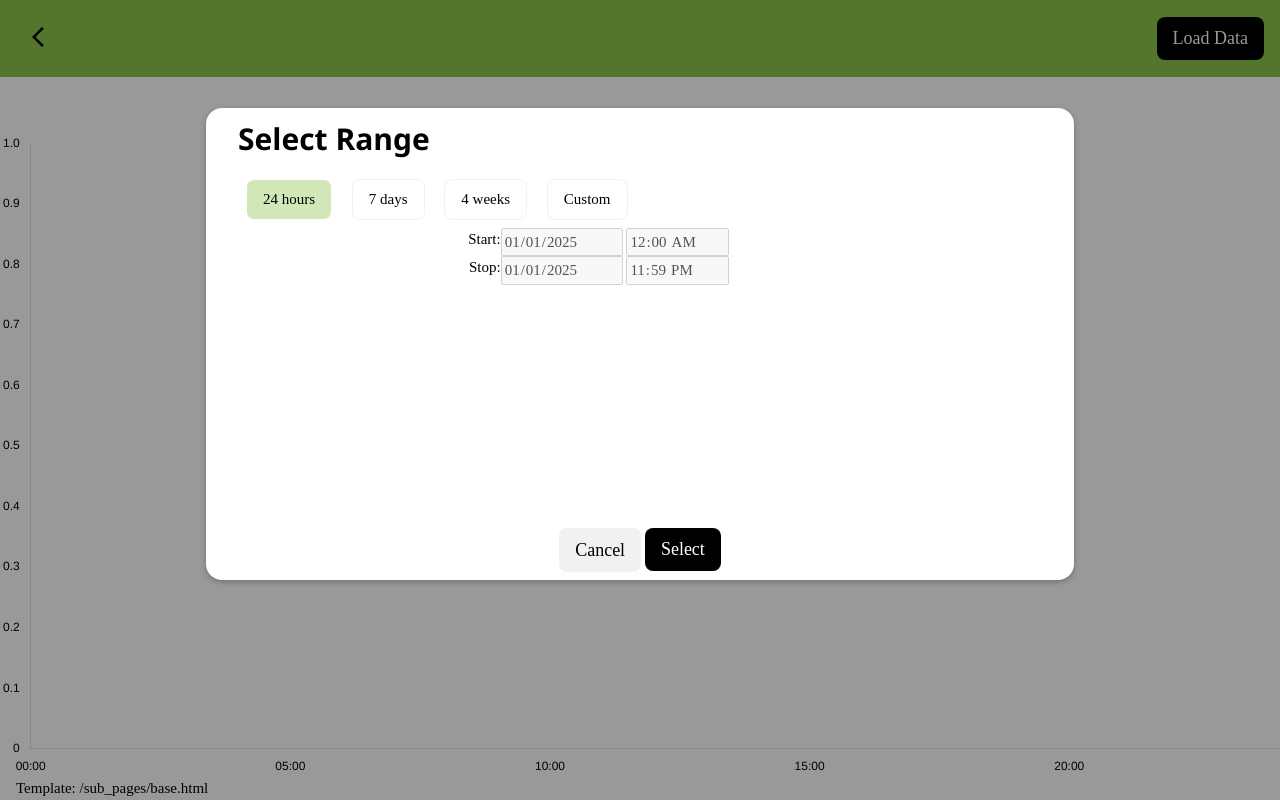
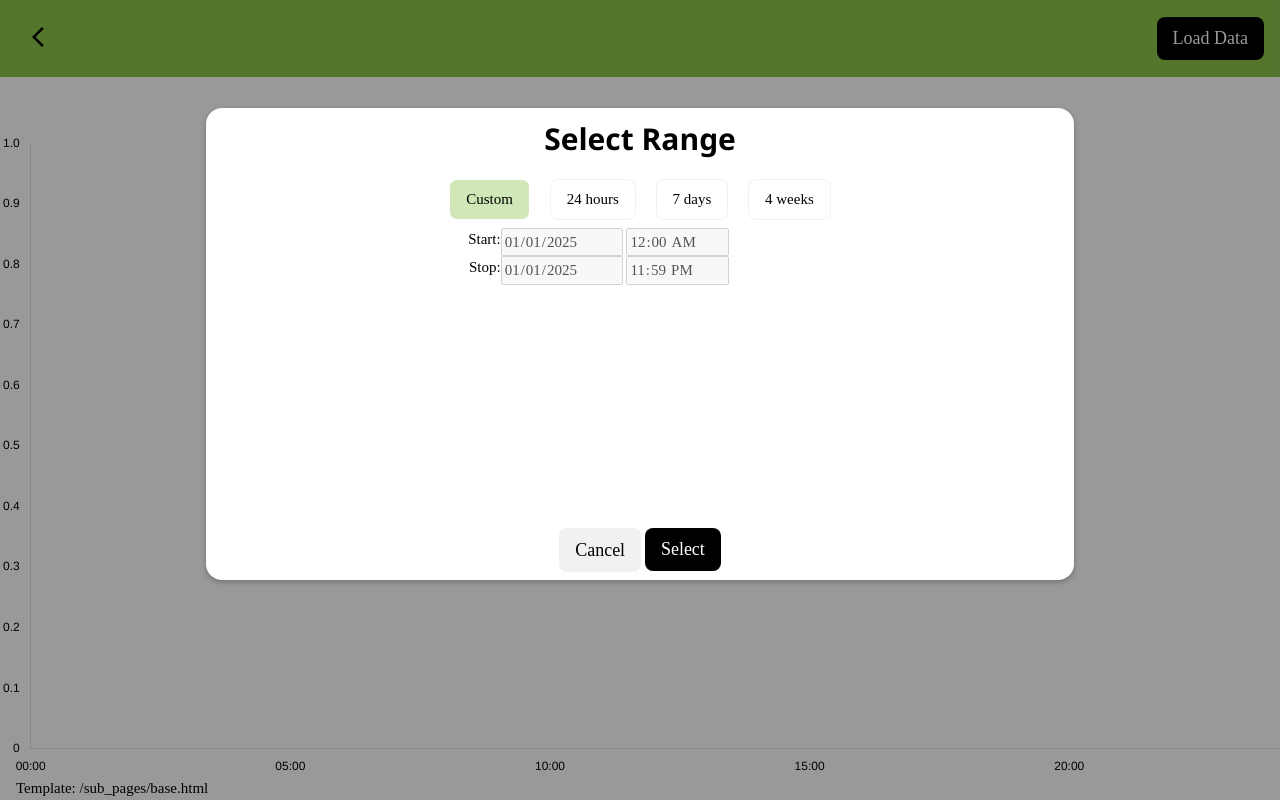
Before and after one commit to OliverWoehrer/Brunnen, a Flask app: page /dashboard/measurements in a window 1280 px wide, after a click on "Load Data". Run offline with Flask 3, Linux system fonts and the light colour scheme; the visitor is signed in with stand-in values (Sample User, id 1); parts of the project's set-up code (start-up, migrations or seed data) failed here and were passed over; some libraries are stand-ins or nearby versions.

Commit message:
updated pre-selection to custom so it is compatible with initPicker function

```diff
--- a/app/templates/macros/picker.html
+++ b/app/templates/macros/picker.html
@@ -3,12 +3,12 @@
 
 {% macro html(action_function) %}
     {% call cards.white(stylings="width: 100%; min-height: 300px;") %}
-    <header class="w3-container">
+    <header class="w3-center">
         <h2>Select Range</h2>
-        <button class="filter w3-button selected" onclick="quickSelect(event, 24 * 60 * 60 * 1000)">24 hours</button>
+        <button class="filter w3-button selected" onclick="quickSelect(event, 0)">Custom</button>
+        <button class="filter w3-button" onclick="quickSelect(event, 24 * 60 * 60 * 1000)">24 hours</button>
         <button class="filter w3-button" onclick="quickSelect(event, 7 * 24 * 60 * 60 * 1000)">7 days</button>
         <button class="filter w3-button" onclick="quickSelect(event, 28 * 24 * 60 * 60 * 1000)">4 weeks</button>
-        <button class="filter w3-button" onclick="quickSelect(event, 0)">Custom</button>
     </header>
     <main class="scrollable" style="min-height: 300px;">
         <div class="w3-row">
--- a/app/templates/sub_pages/measurements.html
+++ b/app/templates/sub_pages/measurements.html
@@ -32,7 +32,7 @@
 <script src="https://cdn.jsdelivr.net/npm/chartjs-adapter-date-fns/dist/chartjs-adapter-date-fns.bundle.min.js"></script>
 <script>
     // Global Varaiables:
-    const WINDOW_SIZE = 48 * 60 * 60 * 1000; // 48 hours
+    const WINDOW_SIZE = 24 * 60 * 60 * 1000; // 24 hours
 
     // Run Initalization:
     window.onload = init;
```
